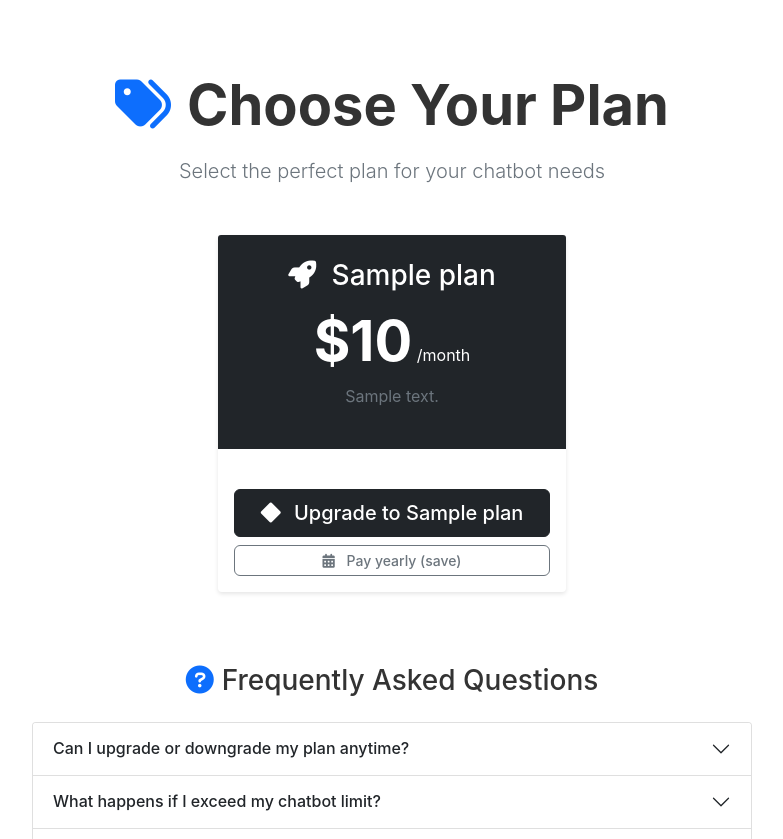
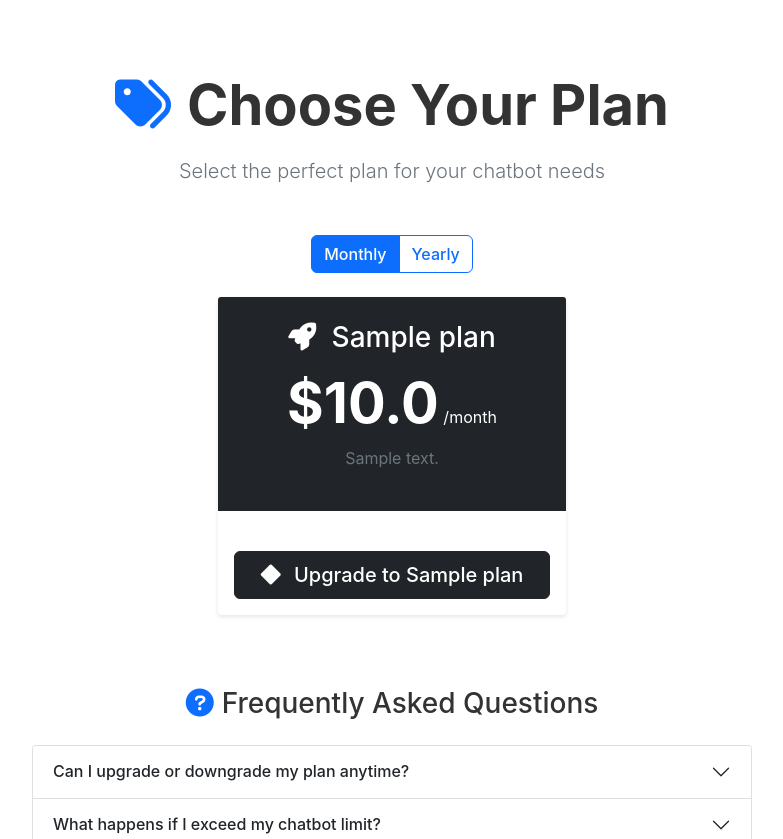
Before and after one commit to hifarrer/chatbot-platform, a Flask app: page /plans in a window 1280 px wide. Shown: the part 59-898 px from the top of the page, without its empty margins (248-1031 px from the left). Run offline with Flask 3, Linux system fonts and the light colour scheme; tables that the repository leaves empty hold one stand-in row (values such as "Sample post"); grey boxes marked "Sample" are stand-in pictures; some libraries are stand-ins or nearby versions.

Commit message:
09242025 re 4

```diff
--- a/app.py
+++ b/app.py
@@ -390,6 +390,22 @@ def create_app():
         return chat_service
 
     # Routes
+
+    @app.before_request
+    def attach_user_plan_to_current_user():
+        # Ensure templates like plans can read current_user.user_plan reliably
+        try:
+            if current_user.is_authenticated:
+                try:
+                    current_user.user_plan = get_user_plan(current_user)
+                except Exception:
+                    current_user.user_plan = None
+            else:
+                # Attribute exists but is None when anonymous
+                current_user.user_plan = None
+        except Exception:
+            pass
+
     @app.route('/')
     def index():
         # Get homepage chatbot settings
@@ -657,13 +673,17 @@ Best regards,
     @login_required
     def dashboard():
         chatbots = Chatbot.query.filter_by(user_id=current_user.id).all()
-        user_plan = get_user_plan(current_user)
+        # Attach user_plan attribute for templates that may rely on it
+        try:
+            current_user.user_plan = get_user_plan(current_user)
+        except Exception:
+            current_user.user_plan = None
         current_chatbot_count = len(chatbots)
-        remaining_chatbots = user_plan.chatbot_limit - current_chatbot_count
+        remaining_chatbots = (current_user.user_plan.chatbot_limit - current_chatbot_count) if current_user.user_plan else 0
 
         return render_template('dashboard.html',
                              chatbots=chatbots,
-                             user_plan=user_plan,
+                             user_plan=current_user.user_plan,
                              current_chatbot_count=current_chatbot_count,
                              remaining_chatbots=remaining_chatbots)
 
@@ -1937,6 +1957,8 @@ Sent at: {datetime.utcnow().strftime('%Y-%m-%d %H:%M:%S UTC')}
         """Make site settings available in all templates"""
         return dict(site_settings=get_site_settings())
 
+    # Helper injection removed to avoid initialization order issues
+
     # -----------------------------
     # Payments (Stripe) - Guarded
     # -----------------------------
--- a/templates/plans.html
+++ b/templates/plans.html
@@ -9,6 +9,18 @@
             <i class="fas fa-tags me-3 text-primary"></i>Choose Your Plan
         </h1>
         <p class="lead text-muted">Select the perfect plan for your chatbot needs</p>
+    </div>
+
+    <!-- Billing cycle toggle -->
+    <div class="d-flex justify-content-center align-items-center mb-4">
+        <div class="btn-group" role="group" aria-label="Billing toggle">
+            <button type="button" class="btn btn-outline-primary active" id="toggleMonthly" onclick="setBillingCycle('monthly')">
+                Monthly
+            </button>
+            <button type="button" class="btn btn-outline-primary" id="toggleYearly" onclick="setBillingCycle('yearly')">
+                Yearly
+            </button>
+        </div>
     </div>
 
     <div class="row justify-content-center">
@@ -36,8 +48,9 @@
                         {% if plan.monthly_price == 0 %}
                             <span class="display-4 fw-bold">Free</span>
                         {% else %}
-                            <span class="display-4 fw-bold">${{ "%.0f"|format(plan.monthly_price) }}</span>
-                            <span class="fs-6">/month</span>
+                            <span class="display-4 fw-bold price-monthly">${{ plan.monthly_price }}</span>
+                            <span class="display-4 fw-bold price-yearly d-none">${{ plan.yearly_price }}</span>
+                            <span class="fs-6 cycle-label">/month</span>
                         {% endif %}
                     </div>
                     {% if plan.description %}
@@ -58,13 +71,32 @@
 
                     <div class="mt-auto">
                         {% if current_user.is_authenticated %}
-                            {% set user_plan = get_user_plan(current_user) %}
-                            {% if user_plan and user_plan.id == plan.id %}
+                            {% if current_user and current_user.is_authenticated and current_user.user_plan and current_user.user_plan.id == plan.id %}
                                 <button class="btn btn-outline-success btn-lg w-100" disabled>
                                     <i class="fas fa-check me-2"></i>Current Plan
                                 </button>
                             {% else %}
-                                {# fall through to buttons below #}
+                                {% if plan.monthly_price != 0 %}
+                                    <button class="btn {% if plan.name == 'Premium' %}btn-primary{% else %}btn-dark{% endif %} btn-lg w-100 upgrade-btn"
+                                            data-plan-id="{{ plan.id }}"
+                                            data-has-monthly="{{ '1' if plan.stripe_monthly_price_id else '0' }}"
+                                            data-has-yearly="{{ '1' if plan.stripe_yearly_price_id else '0' }}"
+                                            onclick="subscribeToPlan({{ plan.id }})">
+                                        <i class="fas {% if plan.name == 'Premium' %}fa-crown{% else %}fa-diamond{% endif %} me-2"></i>
+                                        <span class="upgrade-label">Upgrade to {{ plan.name }}</span>
+                                    </button>
+                                {% endif %}
+                            {% endif %}
+                        {% else %}
+                            {% if plan.monthly_price == 0 %}
+                                <a href="{{ url_for('register') }}" class="btn btn-success btn-lg w-100">
+                                    <i class="fas fa-rocket me-2"></i>Get Started
+                                </a>
+                            {% else %}
+                                <a href="{{ url_for('register') }}" class="btn {% if plan.name == 'Premium' %}btn-primary{% else %}btn-dark{% endif %} btn-lg w-100">
+                                    <i class="fas {% if plan.name == 'Premium' %}fa-crown{% else %}fa-diamond{% endif %} me-2"></i>
+                                    Upgrade to {{ plan.name }}
+                                </a>
                             {% endif %}
                         {% endif %}
                         {% if plan.monthly_price == 0 %}
@@ -78,16 +110,7 @@
                                 </a>
                             {% endif %}
                         {% else %}
-                            <button class="btn {% if plan.name == 'Premium' %}btn-primary{% else %}btn-dark{% endif %} btn-lg w-100"
-                                    onclick="subscribeToPlan({{ plan.id }}, 'monthly')">
-                                <i class="fas {% if plan.name == 'Premium' %}fa-crown{% else %}fa-diamond{% endif %} me-2"></i>
-                                Upgrade to {{ plan.name }}
-                            </button>
-                            {% if plan.yearly_price and plan.yearly_price > 0 and plan.stripe_yearly_price_id %}
-                            <button class="btn btn-outline-secondary btn-sm mt-2 w-100" onclick="subscribeToPlan({{ plan.id }}, 'yearly')">
-                                <i class="fas fa-calendar-alt me-2"></i> Pay yearly (save)
-                            </button>
-                            {% endif %}
+
                         {% endif %}
                     </div>
                 </div>
@@ -179,12 +202,32 @@
 </div>
 
 <script>
-async function subscribeToPlan(planId, billingCycle) {
+let currentBilling = 'monthly';
+
+function setBillingCycle(cycle) {
+    currentBilling = cycle;
+    const monthlyBtn = document.getElementById('toggleMonthly');
+    const yearlyBtn = document.getElementById('toggleYearly');
+    if (cycle === 'monthly') {
+        monthlyBtn.classList.add('active');
+        yearlyBtn.classList.remove('active');
+    } else {
+        yearlyBtn.classList.add('active');
+        monthlyBtn.classList.remove('active');
+    }
+
+    // Toggle visible price and label
+    document.querySelectorAll('.price-monthly').forEach(el => el.classList.toggle('d-none', cycle !== 'monthly'));
+    document.querySelectorAll('.price-yearly').forEach(el => el.classList.toggle('d-none', cycle !== 'yearly'));
+    document.querySelectorAll('.cycle-label').forEach(el => el.textContent = cycle === 'monthly' ? '/month' : '/year');
+}
+
+async function subscribeToPlan(planId) {
     try {
         const res = await fetch("{{ url_for('create_checkout_session') }}", {
             method: 'POST',
             headers: { 'Content-Type': 'application/json' },
-            body: JSON.stringify({ plan_id: planId, billing_cycle: billingCycle })
+            body: JSON.stringify({ plan_id: planId, billing_cycle: currentBilling })
         });
         const data = await res.json();
         if (!res.ok) {
@@ -200,6 +243,9 @@ async function subscribeToPlan(planId, billingCycle) {
         alert('Payment error: ' + e);
     }
 }
+
+// Initialize default state on load
+document.addEventListener('DOMContentLoaded', () => setBillingCycle('monthly'));
 </script>
 <style>
 .card {
```
